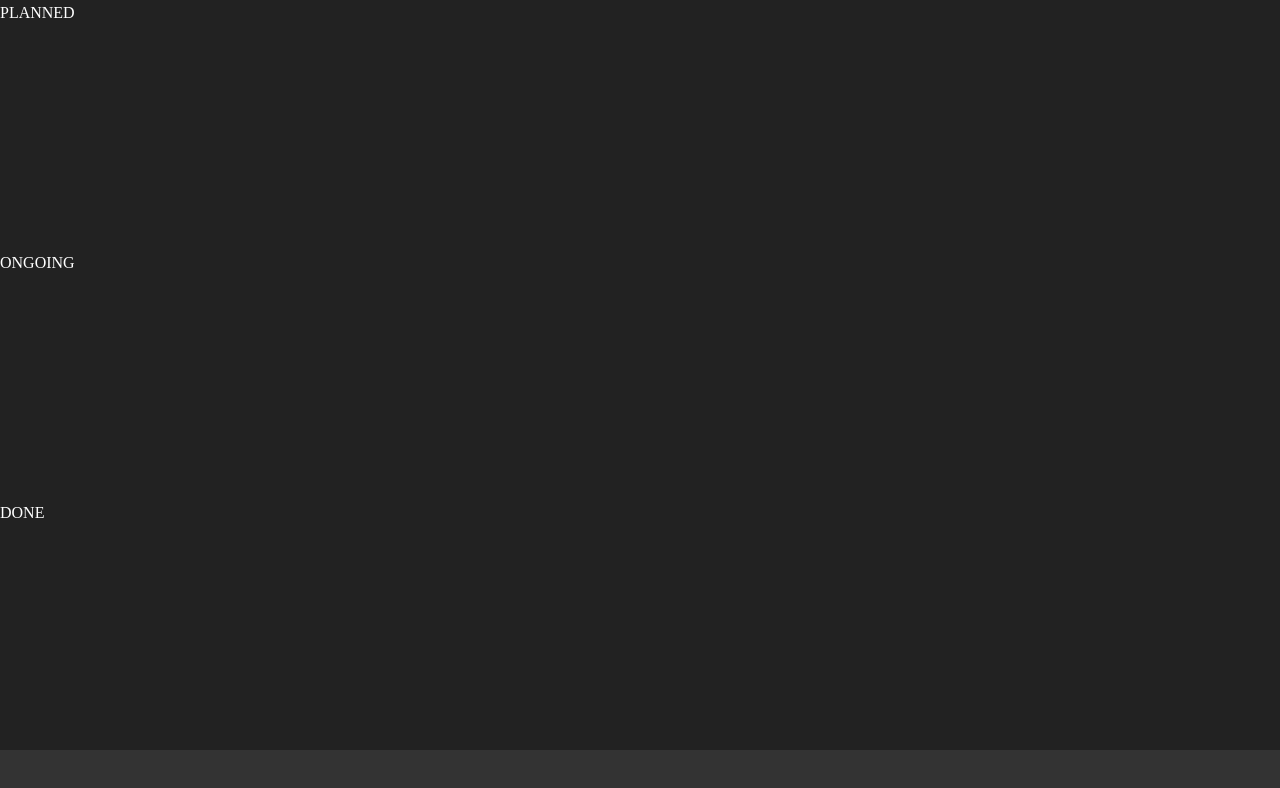
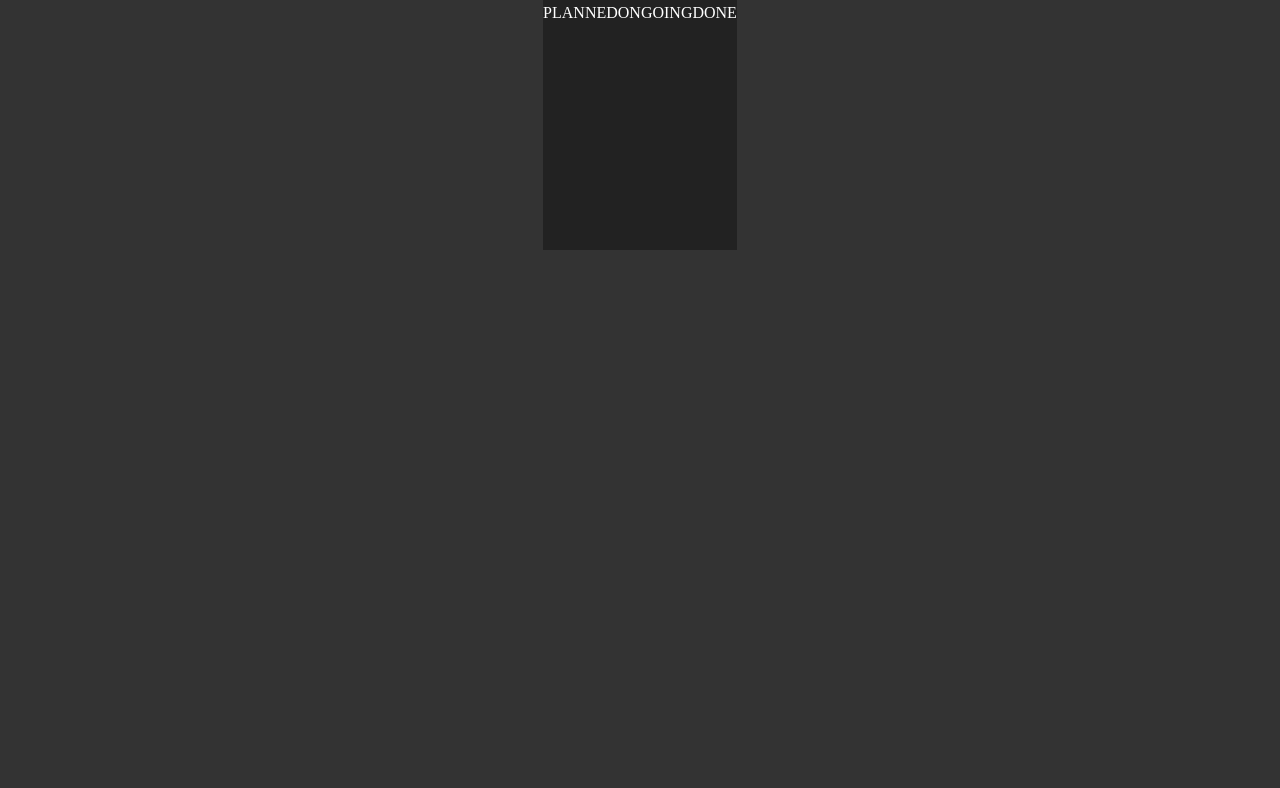
Before and after one commit to esteemayo/kaban-zustand, a React (Vite) app: page / in a window 1280 px wide. Shown: the top 788 px of the page. Built offline with nearby package versions, Linux system fonts and the light colour scheme.

Commit message:
fix: add css styling

```diff
--- a/src/App.css
+++ b/src/App.css
@@ -1,4 +1,7 @@
 .app {
+  min-height: 100vw;
   background-color: var(--clr-gray);
-  min-height: 100vw;
+  display: flex;
+  align-items: start;
+  justify-content: center;
 }
```
